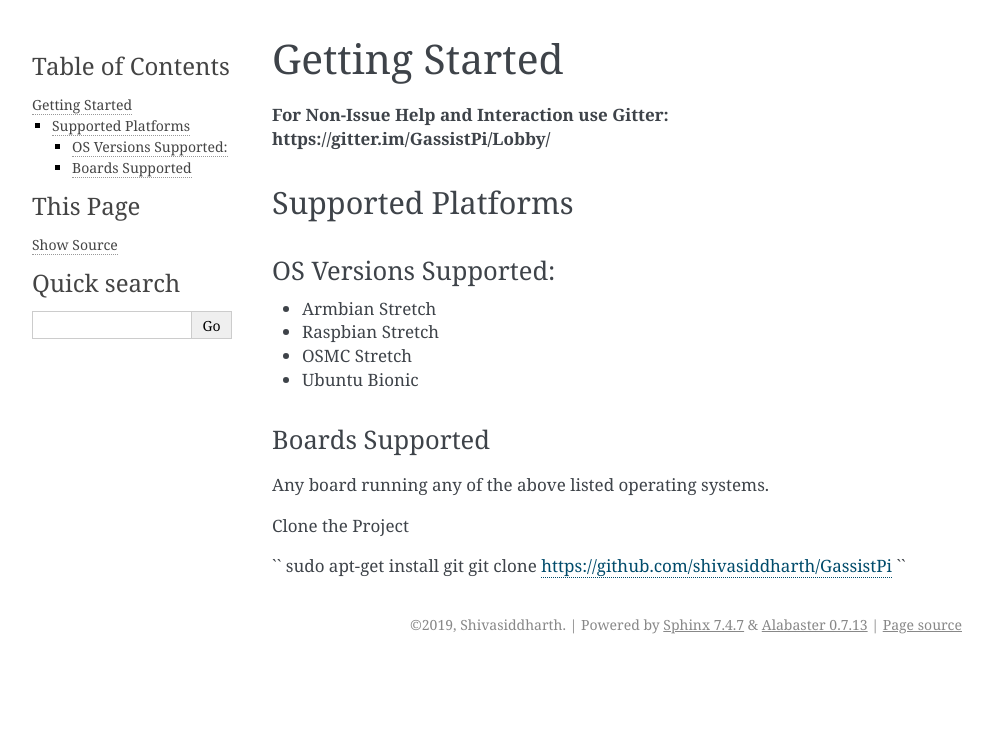
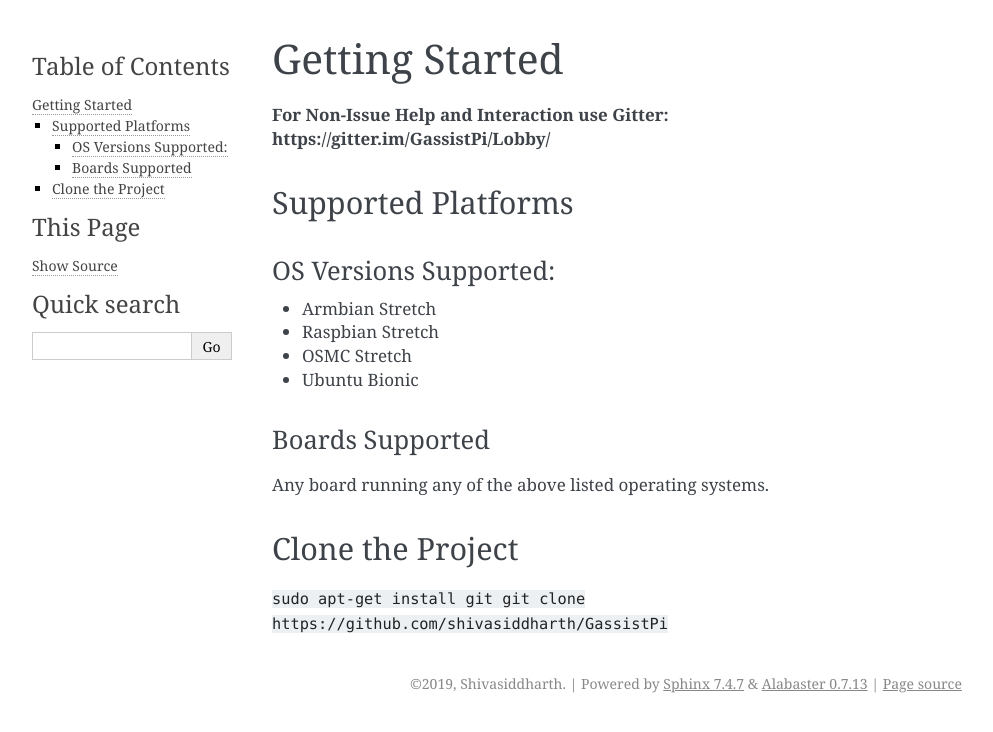
Before and after one commit to shivasiddharth/GassistPi, a Sphinx documentation site: the page built from docs/source/getting_started.rst, in a window 1280 px wide. Shown: the top 732 px of the page, without its empty margins (148-1141 px from the left). Built offline with Sphinx 7.4.7, drawn with Linux system fonts in a browser that asks for light colours.

Commit message:
Update getting_started.rst

```diff
--- a/docs/source/getting_started.rst
+++ b/docs/source/getting_started.rst
@@ -17,9 +17,8 @@ Boards Supported
 ~~~~~~~~~~~~~~~~
 Any board running any of the above listed operating systems.
 
+
 Clone the Project
-
-``
-sudo apt-get install git
-git clone https://github.com/shivasiddharth/GassistPi
-``
+-----------------
+``sudo apt-get install git
+git clone https://github.com/shivasiddharth/GassistPi``
```
